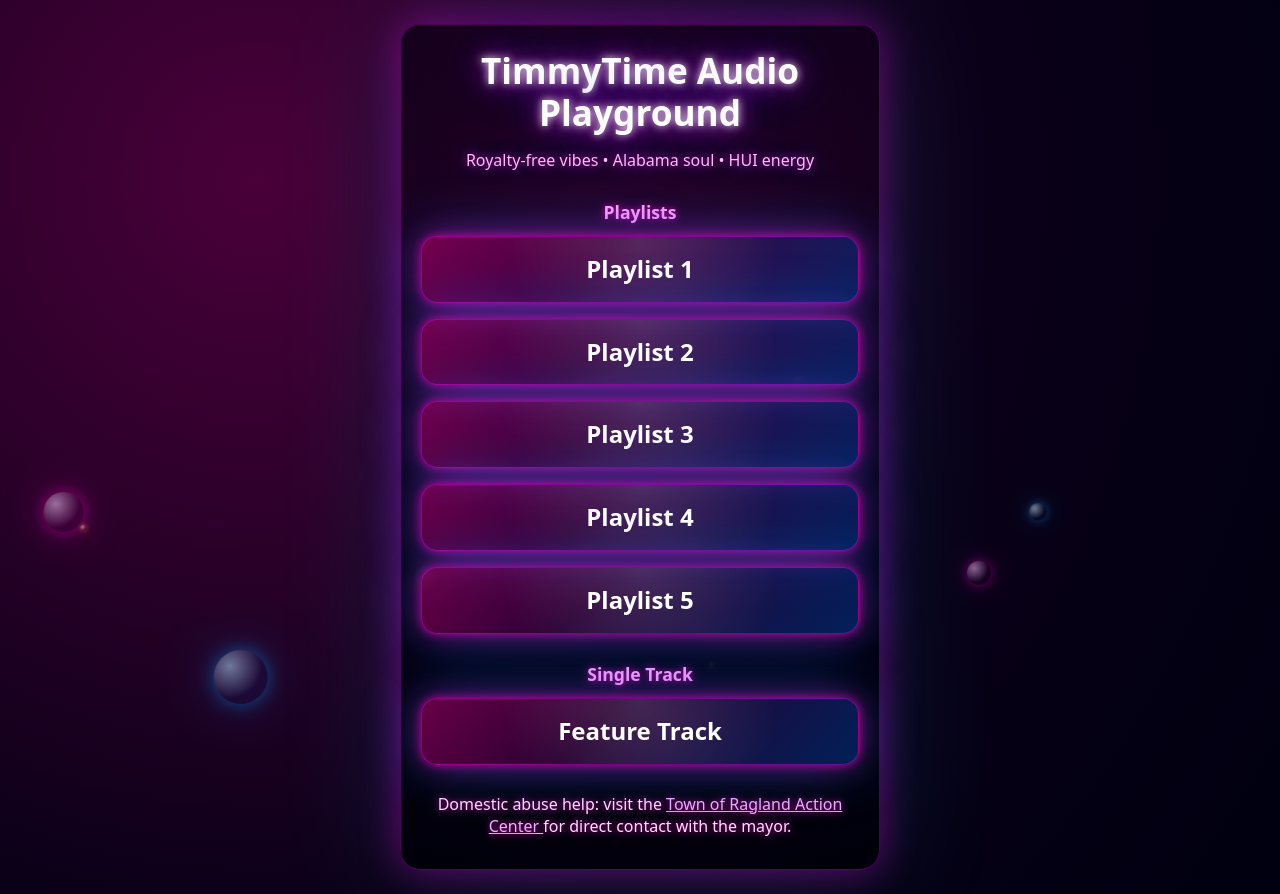
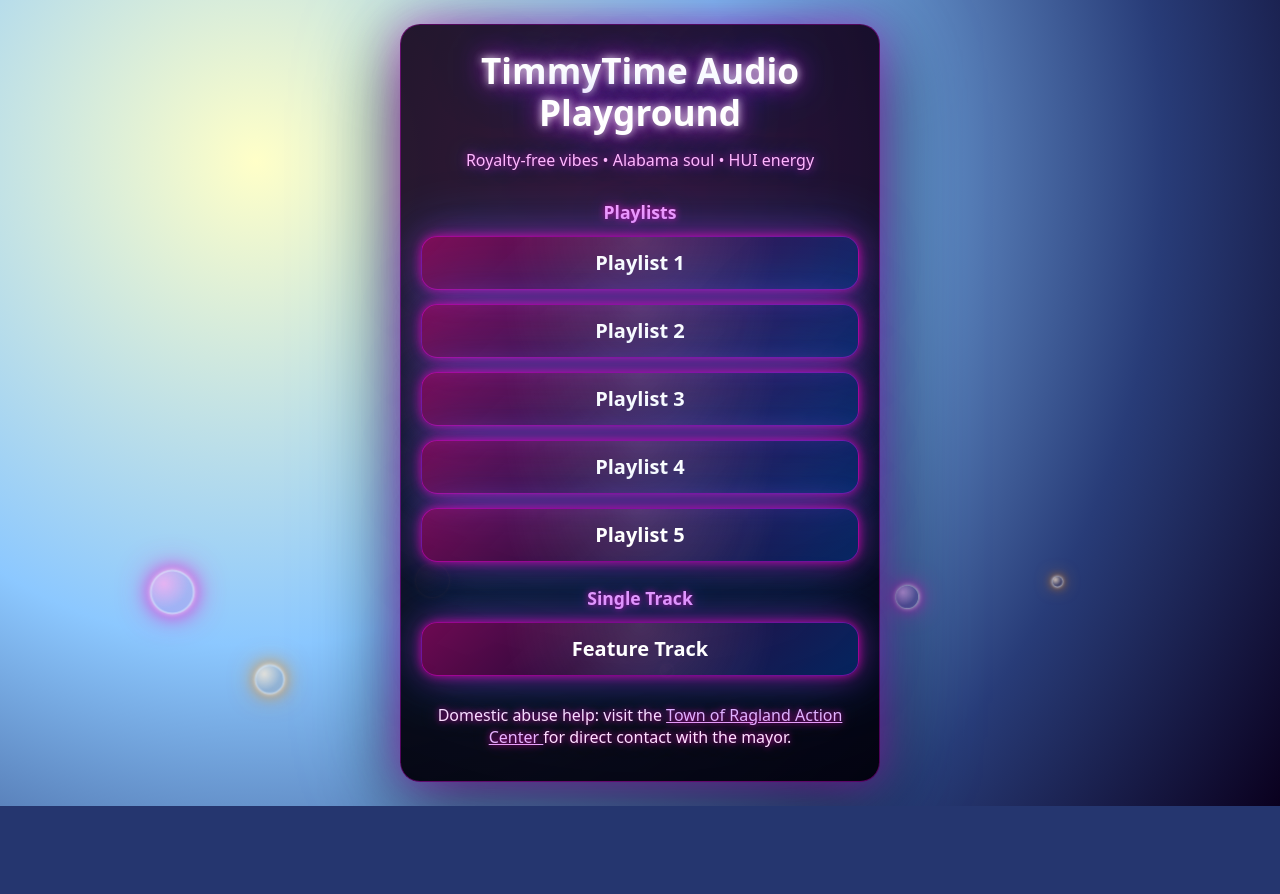
Before and after one commit to timmyjonesusn-netizen/Timmy-wsgi, a Flask app: page / in a window 1280 px wide. After the commit the page ends 806 px from the top, so only its background shows below. Run offline with Flask 3, Linux system fonts and the light colour scheme.

Commit message:
Update index.html

```diff
--- a/templates/index.html
+++ b/templates/index.html
@@ -17,7 +17,8 @@
         min-height: 100vh;
         font-family: system-ui, -apple-system, BlinkMacSystemFont, "Inter", Roboto, "Helvetica Neue", Arial, sans-serif;
         color: #fff;
-        background: radial-gradient(circle at 20% 20%, #4a003a 0%, #0a0018 60%, #000010 100%);
+        /* LIGHTER BACKGROUND so bubbles show */
+        background: radial-gradient(circle at 20% 20%, rgba(255,255,200,1) 0%, rgba(140,200,255,1) 40%, rgba(40,60,120,1) 75%, rgba(10,0,30,1) 100%);
         display: flex;
         align-items: center;
         justify-content: center;
@@ -38,29 +39,29 @@
     .bubble {
         position: absolute;
         border-radius: 50%;
-        filter: blur(1px);
-        opacity: 0.6;
-        background: radial-gradient(circle at 30% 30%, rgba(255,255,255,0.8) 0%, rgba(255,255,255,0) 60%);
+        opacity: 0.8;
+        /* brighter rim so they POP on light bg */
+        background: radial-gradient(circle at 30% 30%, rgba(255,255,255,0.9) 0%, rgba(255,255,255,0) 60%);
+        border: 2px solid rgba(255,255,255,0.7);
+        box-shadow:
+            0 0 10px rgba(255,255,255,0.9),
+            0 0 30px var(--glowColor, rgba(255,0,200,0.8)),
+            0 0 60px var(--glowColor, rgba(255,0,200,0.4));
+        filter: blur(0.5px);
         mix-blend-mode: screen;
-        /* each bubble also gets a colored glow via box-shadow inline */
         animation-timing-function: linear;
         animation-iteration-count: infinite;
     }
 
-    /* Keyframes:
-       We send bubbles mostly upward (translateY negative),
-       but we also drift sideways in a wavy horizontal path
-       so it looks like slow float, not straight rocket.
-    */
+    /* Float path: mostly up, drifting sideways */
     @keyframes floatUpDrift {
         0%   { transform: translate3d(var(--xStart,0px),   var(--yStart,0px),0) scale(var(--scale,1)); }
-        25%  { transform: translate3d(calc(var(--xStart,0px) + 20px), calc(var(--yStart,0px) - 60px),0) scale(var(--scale,1)); }
-        50%  { transform: translate3d(calc(var(--xStart,0px) - 15px), calc(var(--yStart,0px) - 120px),0) scale(var(--scale,1)); }
-        75%  { transform: translate3d(calc(var(--xStart,0px) + 25px), calc(var(--yStart,0px) - 180px),0) scale(var(--scale,1)); }
-        100% { transform: translate3d(var(--xEnd,0px),     calc(var(--yStart,0px) - 240px),0) scale(var(--scale,1)); }
+        25%  { transform: translate3d(calc(var(--xStart,0px) + 30px), calc(var(--yStart,0px) - 60px),0) scale(var(--scale,1)); }
+        50%  { transform: translate3d(calc(var(--xStart,0px) - 25px), calc(var(--yStart,0px) - 120px),0) scale(var(--scale,1)); }
+        75%  { transform: translate3d(calc(var(--xStart,0px) + 35px), calc(var(--yStart,0px) - 180px),0) scale(var(--scale,1)); }
+        100% { transform: translate3d(var(--xEnd,0px),     calc(var(--yStart,0px) - 260px),0) scale(var(--scale,1)); }
     }
 
-    /* We'll randomize custom props with inline styles per bubble */
     .bubble.slow   { animation-duration: 18s; }
     .bubble.med    { animation-duration: 14s; }
     .bubble.fast   { animation-duration: 10s; }
@@ -118,17 +119,17 @@
     .button-list {
         display: flex;
         flex-direction: column;
-        gap: 16px;
+        gap: 14px;
         width: 100%;
-        margin-bottom: 28px;
+        margin-bottom: 24px;
     }
 
     .playlist-button {
         display: block;
         width: 100%;
         border-radius: 16px;
-        padding: 18px 16px;
-        font-size: 1.5rem;
+        padding: 14px 16px;              /* smaller height */
+        font-size: 1.25rem;              /* smaller text */
         font-weight: 600;
         line-height: 1.2;
         color: #fff;
@@ -152,7 +153,6 @@
         transition: all 0.12s ease;
     }
 
-    /* subtle glossy streak inside button */
     .playlist-button::after {
         content: "";
         position: absolute;
@@ -165,7 +165,7 @@
         pointer-events: none;
     }
 
-    /* tap / press feedback for mobile */
+    /* tap / press feedback */
     .playlist-button:active {
         transform: scale(0.98);
         box-shadow:
@@ -198,8 +198,8 @@
     /* ---------- SMALL SCREEN TUNE ---------- */
     @media (max-width: 380px) {
         .playlist-button {
-            font-size: 1.25rem;
-            padding: 16px 14px;
+            font-size: 1.1rem;
+            padding: 12px 14px;
         }
         .section-label {
             font-size: 1rem;
@@ -211,72 +211,58 @@
 
 <!-- FLOATING BUBBLES -->
 <div class="bubbles">
-    <!-- Pink bubbles -->
+
+    <!-- PINK family -->
     <div class="bubble slow" style="
-        --xStart:20px; --yStart:70vh; --xEnd:0px; --scale:0.5;
+        --xStart:10vw; --yStart:80vh; --xEnd:5vw; --scale:0.55;
         width:80px; height:80px;
-        background: radial-gradient(circle at 30% 30%, rgba(255,200,255,0.9) 0%, rgba(255,0,200,0.15) 60%);
-        box-shadow:0 0 30px rgba(255,0,200,0.8),0 0 80px rgba(255,0,200,0.4);
+        --glowColor: rgba(255,0,200,0.8);
+        background: radial-gradient(circle at 30% 30%, rgba(255,170,240,0.95) 0%, rgba(255,0,200,0.15) 60%);
         animation-name: floatUpDrift;
     "></div>
 
     <div class="bubble med" style="
-        --xStart:75vw; --yStart:82vh; --xEnd:70vw; --scale:0.4;
+        --xStart:70vw; --yStart:85vh; --xEnd:68vw; --scale:0.4;
         width:60px; height:60px;
-        background: radial-gradient(circle at 30% 30%, rgba(255,180,255,0.9) 0%, rgba(255,0,200,0.1) 60%);
-        box-shadow:0 0 25px rgba(255,0,200,0.7),0 0 70px rgba(255,0,200,0.35);
+        --glowColor: rgba(255,0,200,0.8);
+        background: radial-gradient(circle at 30% 30%, rgba(255,190,255,0.95) 0%, rgba(255,0,200,0.15) 60%);
+        animation-name: floatUpDrift;
+    "></div>
+
+    <!-- BLUE family -->
+    <div class="bubble fast" style="
+        --xStart:30vw; --yStart:88vh; --xEnd:28vw; --scale:0.5;
+        width:70px; height:70px;
+        --glowColor: rgba(0,150,255,0.8);
+        background: radial-gradient(circle at 30% 30%, rgba(200,230,255,0.95) 0%, rgba(0,120,255,0.15) 60%);
+        animation-name: floatUpDrift;
+    "></div>
+
+    <div class="bubble slow" style="
+        --xStart:50vw; --yStart:92vh; --xEnd:52vw; --scale:0.3;
+        width:45px; height:45px;
+        --glowColor: rgba(0,150,255,0.8);
+        background: radial-gradient(circle at 30% 30%, rgba(190,220,255,0.95) 0%, rgba(0,100,255,0.15) 60%);
+        animation-name: floatUpDrift;
+    "></div>
+
+    <!-- ORANGE family -->
+    <div class="bubble med" style="
+        --xStart:20vw; --yStart:95vh; --xEnd:18vw; --scale:0.45;
+        width:65px; height:65px;
+        --glowColor: rgba(255,140,0,0.8);
+        background: radial-gradient(circle at 30% 30%, rgba(255,235,210,0.95) 0%, rgba(255,120,0,0.15) 60%);
         animation-name: floatUpDrift;
     "></div>
 
     <div class="bubble fast" style="
-        --xStart:60vw; --yStart:65vh; --xEnd:63vw; --scale:0.3;
+        --xStart:80vw; --yStart:90vh; --xEnd:82vw; --scale:0.28;
         width:40px; height:40px;
-        background: radial-gradient(circle at 30% 30%, rgba(255,180,255,0.9) 0%, rgba(255,0,200,0.1) 60%);
-        box-shadow:0 0 20px rgba(255,0,200,0.7),0 0 60px rgba(255,0,200,0.3);
+        --glowColor: rgba(255,140,0,0.8);
+        background: radial-gradient(circle at 30% 30%, rgba(255,230,200,0.95) 0%, rgba(255,120,0,0.15) 60%);
         animation-name: floatUpDrift;
     "></div>
 
-    <!-- Blue bubbles -->
-    <div class="bubble slow" style="
-        --xStart:15vw; --yStart:90vh; --xEnd:10vw; --scale:0.6;
-        width:90px; height:90px;
-        background: radial-gradient(circle at 30% 30%, rgba(180,220,255,0.9) 0%, rgba(0,100,255,0.15) 60%);
-        box-shadow:0 0 30px rgba(0,150,255,0.8),0 0 90px rgba(0,150,255,0.4);
-        animation-name: floatUpDrift;
-    "></div>
-
-    <div class="bubble med" style="
-        --xStart:80vw; --yStart:75vh; --xEnd:82vw; --scale:0.35;
-        width:50px; height:50px;
-        background: radial-gradient(circle at 30% 30%, rgba(200,230,255,0.9) 0%, rgba(0,120,255,0.1) 60%);
-        box-shadow:0 0 25px rgba(0,150,255,0.7),0 0 70px rgba(0,150,255,0.35);
-        animation-name: floatUpDrift;
-    "></div>
-
-    <!-- Orange bubbles -->
-    <div class="bubble fast" style="
-        --xStart:30vw; --yStart:88vh; --xEnd:28vw; --scale:0.45;
-        width:70px; height:70px;
-        background: radial-gradient(circle at 30% 30%, rgba(255,230,200,0.9) 0%, rgba(255,120,0,0.15) 60%);
-        box-shadow:0 0 30px rgba(255,120,0,0.8),0 0 80px rgba(255,120,0,0.4);
-        animation-name: floatUpDrift;
-    "></div>
-
-    <div class="bubble med" style="
-        --xStart:55vw; --yStart:95vh; --xEnd:58vw; --scale:0.25;
-        width:40px; height:40px;
-        background: radial-gradient(circle at 30% 30%, rgba(255,230,200,0.9) 0%, rgba(255,120,0,0.15) 60%);
-        box-shadow:0 0 20px rgba(255,120,0,0.8),0 0 70px rgba(255,120,0,0.35);
-        animation-name: floatUpDrift;
-    "></div>
-
-    <div class="bubble slow" style="
-        --xStart:5vw; --yStart:75vh; --xEnd:8vw; --scale:0.2;
-        width:32px; height:32px;
-        background: radial-gradient(circle at 30% 30%, rgba(255,230,200,0.9) 0%, rgba(255,120,0,0.15) 60%);
-        box-shadow:0 0 18px rgba(255,120,0,0.8),0 0 60px rgba(255,120,0,0.35);
-        animation-name: floatUpDrift;
-    "></div>
 </div>
 
 <!-- MAIN CARD CONTENT -->
```
